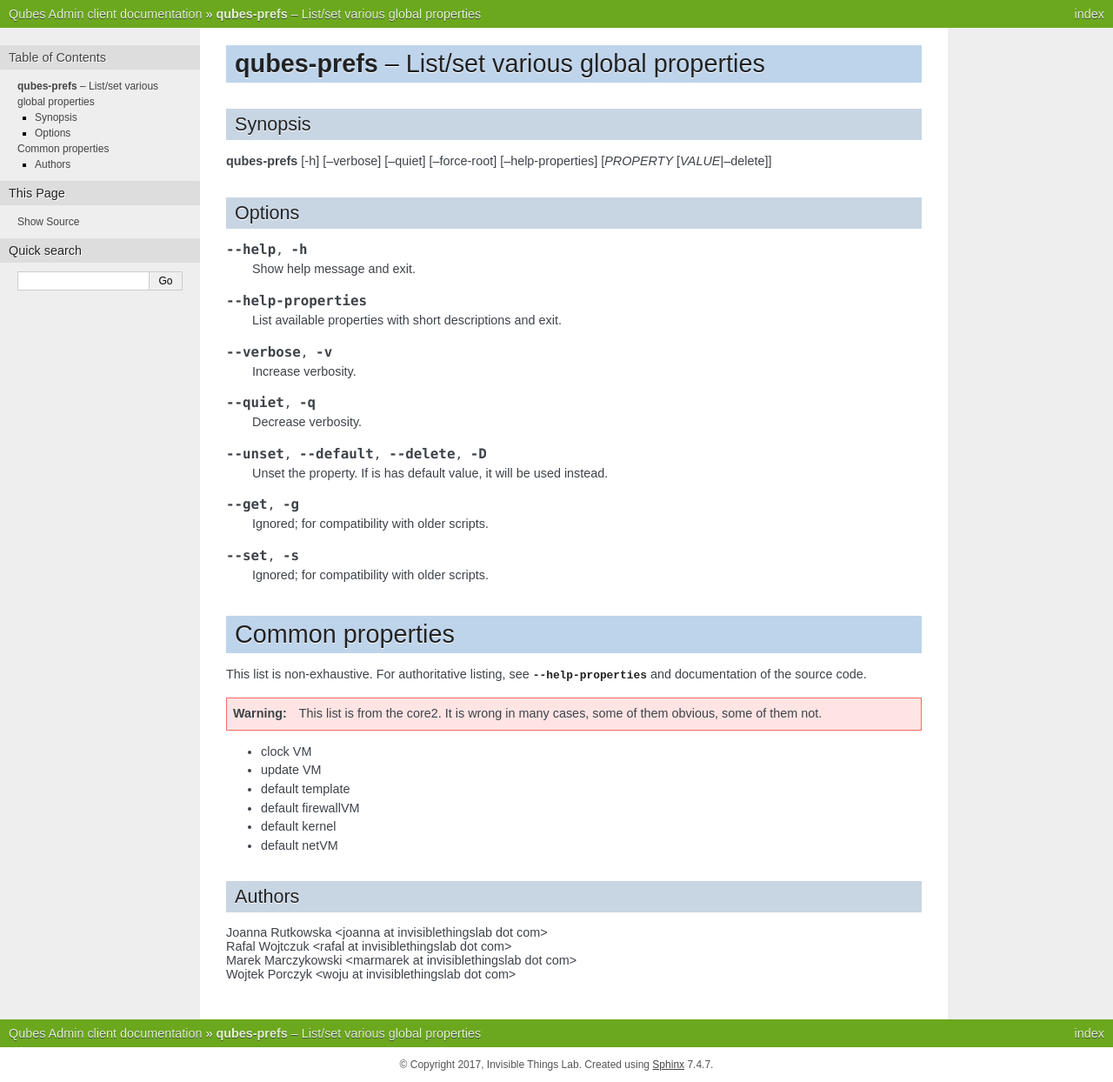
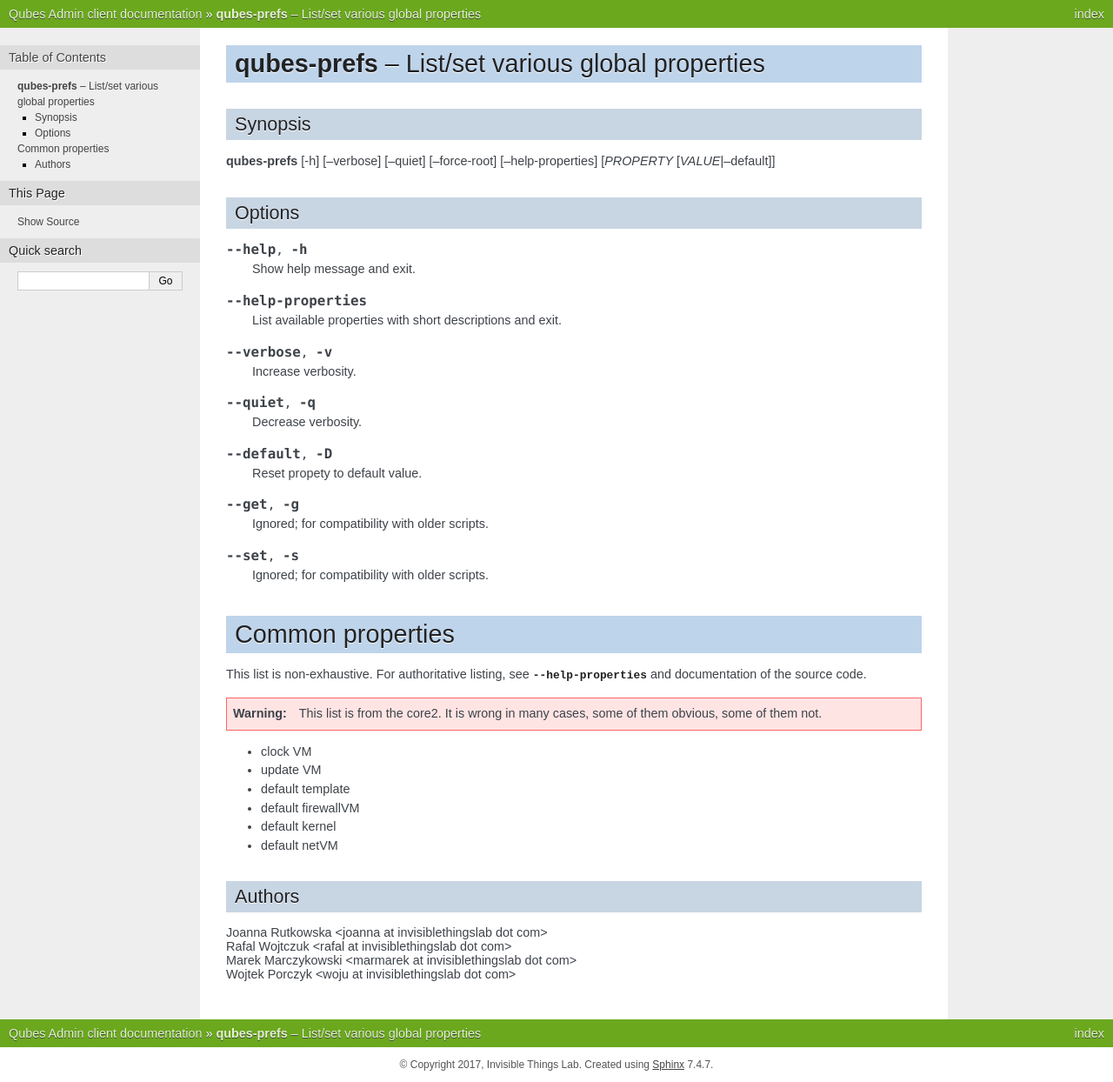
Before and after one commit to QubesOS/qubes-core-admin-client, a Sphinx documentation site: the page built from doc/manpages/qubes-prefs.rst, in a window 1280 px wide. Shown: the whole page at 87% size. Built offline with Sphinx 7.4.7, drawn with Linux system fonts in a browser that asks for light colours; the version number could not be read and is left out.

Commit message:
tools: drop --delete and --unset aliases for --default option
This may be confiusing, for example one may think that
`qvm-prefs --unset vmname netvm` will make vmname network-disconnected.
This type of mistakes may have severe security consequence, so better
drop those option names.

QubesOS/qubes-issues#3002

cc @rootkovska

```diff
--- a/doc/manpages/qubes-prefs.rst
+++ b/doc/manpages/qubes-prefs.rst
@@ -6,7 +6,7 @@
 Synopsis
 --------
 
-:command:`qubes-prefs` [-h] [--verbose] [--quiet] [--force-root] [--help-properties] [*PROPERTY* [*VALUE*\|--delete]]
+:command:`qubes-prefs` [-h] [--verbose] [--quiet] [--force-root] [--help-properties] [*PROPERTY* [*VALUE*\|--default]]
 
 Options
 -------
@@ -27,9 +27,9 @@
 
    Decrease verbosity.
 
-.. option:: --unset, --default, --delete, -D
+.. option:: --default, -D
 
-   Unset the property. If is has default value, it will be used instead.
+   Reset propety to default value.
 
 .. option:: --get, -g
 
--- a/doc/manpages/qvm-prefs.rst
+++ b/doc/manpages/qvm-prefs.rst
@@ -6,7 +6,7 @@
 Synopsis
 --------
 
-:command:`qvm-prefs` qvm-prefs [-h] [--verbose] [--quiet] [--force-root] [--help-properties] *VMNAME* [*PROPERTY* [*VALUE* \| --delete \| --default ]]
+:command:`qvm-prefs` qvm-prefs [-h] [--verbose] [--quiet] [--force-root] [--help-properties] *VMNAME* [*PROPERTY* [*VALUE* \| --default ]]
 
 Options
 -------
@@ -27,9 +27,9 @@
 
    Decrease verbosity.
 
-.. option:: --unset, --default, --delete, -D
+.. option:: --default, -D
 
-   Unset the property. If is has default value, it will be used instead.
+   Reset property to its default value.
 
 .. option:: --get, -g
 
```
Also changed, not shown: 2 other files.
